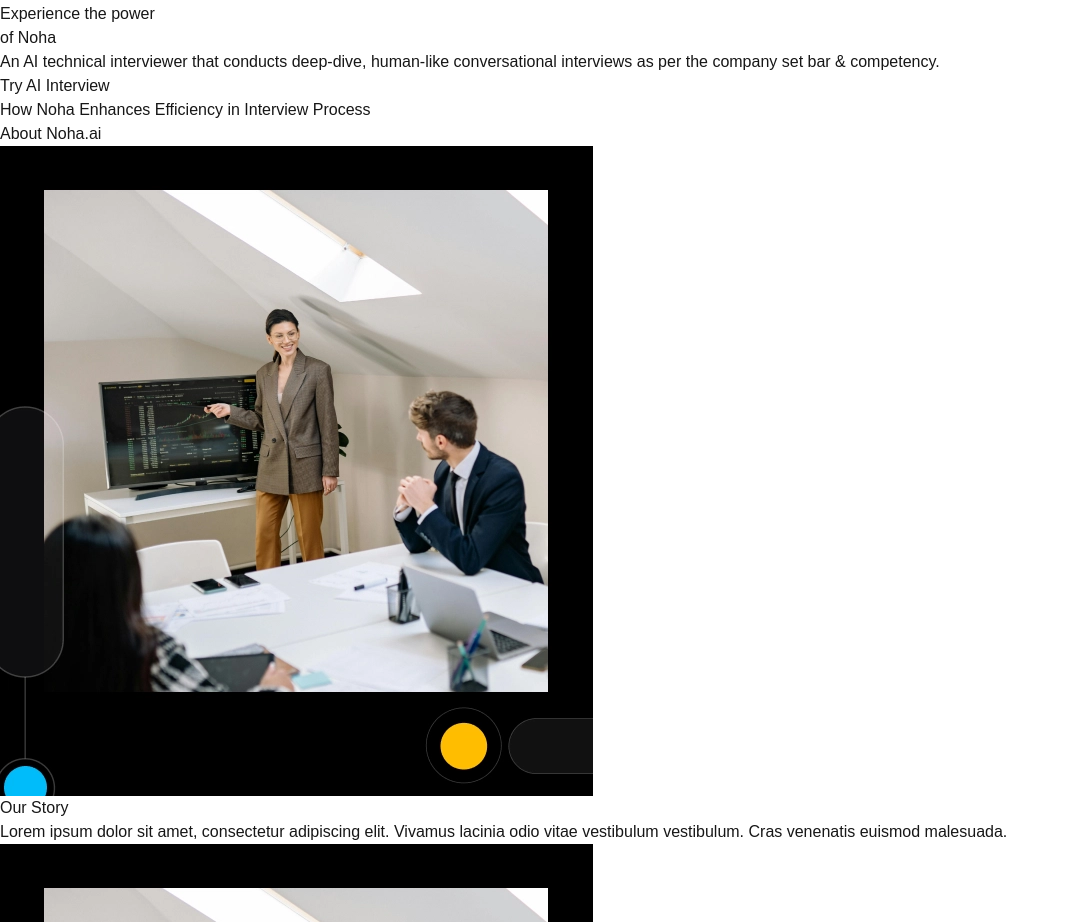
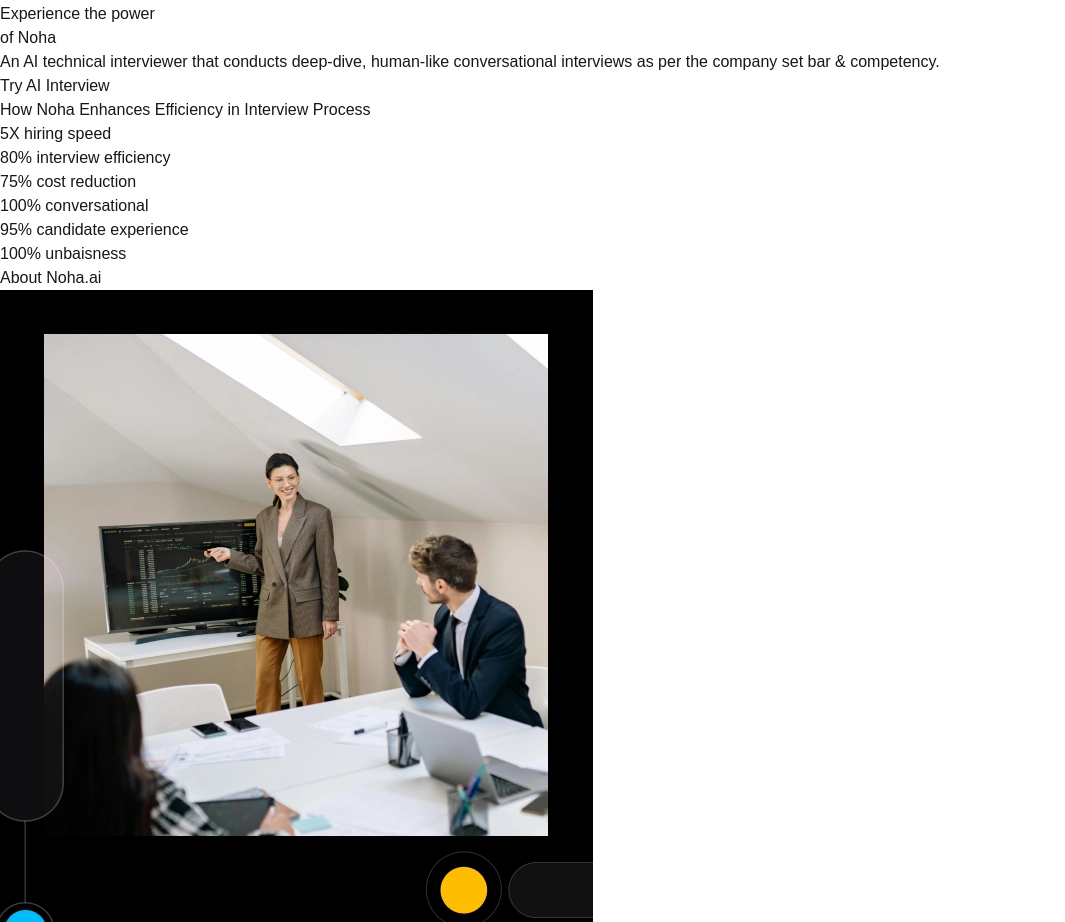
Before and after one commit to trcodeers/noha-landing-page, a Next.js app: page / in a window 1280 px wide. Shown: the part 2284-3206 px from the top of the page, without its empty margins (0-1065 px from the left). Built offline with nearby package versions, Linux system fonts and the light colour scheme.

Commit message:
feat: update FrontPage component with new feature highlights and improved styling

```diff
--- a/src/components/FrontPage.tsx
+++ b/src/components/FrontPage.tsx
@@ -107,12 +107,14 @@ export default function FrontPage() {
 
       <section>
         <div className="mx-[20%] flex flex-row flex-wrap justify-center gap-5">
-          <div className="w-[225px] h-[200px] bg-[#34A9FF] rounded-[40px]"></div>
-          <div className="w-[225px] h-[200px] bg-[#D0EBFF] rounded-[40px]"></div>
-          <div className="w-[225px] h-[200px] bg-[#34A9FF] rounded-[40px]"></div>
-          <div className="w-[225px] h-[200px] bg-[#D0EBFF] rounded-[40px]"></div>
-          <div className="w-[225px] h-[200px] bg-[#34A9FF] rounded-[40px]"></div>
-          <div className="w-[225px] h-[200px] bg-[#D0EBFF] rounded-[40px]"></div>
+          <div className="px-4 w-[225px] h-[200px] bg-[#A78CFF] rounded-[40px] flex items-center justify-center text-center font-[500] text-[28px]">5X hiring speed</div>
+          <div className="w-[225px] h-[200px] bg-[#F1EDFF] rounded-[40px] flex items-center justify-center text-center font-[500] text-[28px]">
+  80% interview efficiency
+</div>
+          <div className="w-[225px] h-[200px] bg-[#A78CFF] rounded-[40px] flex items-center justify-center text-center font-[500] text-[28px]">75% cost reduction</div>
+          <div className="w-[225px] h-[200px] bg-[#F1EDFF] rounded-[40px] flex items-center justify-center text-center font-[500] text-[28px]">100% conversational</div>
+          <div className="w-[225px] h-[200px] bg-[#A78CFF] rounded-[40px] flex items-center justify-center text-center font-[500] text-[28px]">95% candidate experience</div>
+          <div className="px-2 w-[225px] h-[200px] bg-[#F1EDFF] rounded-[40px] flex items-center justify-center text-center font-[500] text-[28px]">100% unbaisness</div>
         </div>
       </section>
 
```
